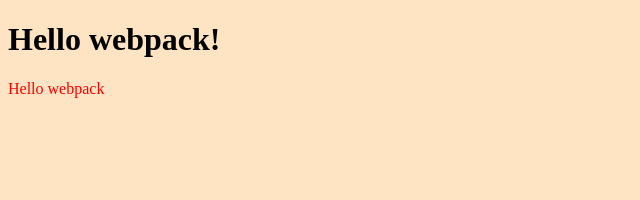
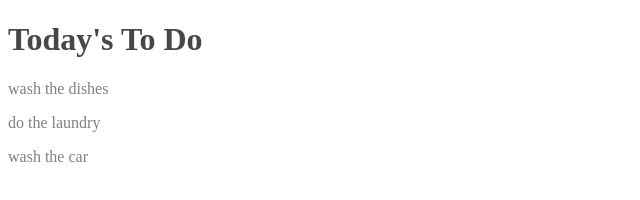
Before and after one commit to Kingstalux/Webpack, a website built with webpack: page webpack-demo/src/index.html in a window 1280 px wide. Shown: the whole page, without its empty margins (0-640 px from the left). Built offline with nearby package versions, Linux system fonts and the light colour scheme.

Commit message:
Add tasks to html file

```diff
--- a/webpack-demo/src/index.html
+++ b/webpack-demo/src/index.html
@@ -3,9 +3,11 @@
 <head>
     <meta charset="UTF-8">
     <meta name="viewport" content="width=device-width, initial-scale=1.0">
-    <title>Wbpack Exercise</title>
+    <title>To Do List</title>
 </head>
 <body>
-    <h1>Hello webpack!</h1>
+    <h1>Today's To Do</h1>
+
+    <div id="list-container" class="list-container"></div>
 </body>
 </html>
--- a/webpack-demo/src/index.js
+++ b/webpack-demo/src/index.js
@@ -1,14 +1,29 @@
-import _ from 'lodash';
+// import _ from 'lodash';
 import './style.css';
 
-function component() {
-  const element = document.createElement('div');
+const tasks = [
+  {
+    description: 'wash the dishes',
+    completed: false,
+    index: 1,
+  },
 
-  // Lodash, now imported by this script
-  element.innerHTML = _.join(['Hello', 'webpack'], ' ');
-  element.classList.add('hello');
+  {
+    description: 'do the laundry',
+    completed: false,
+    index: 2,
+  },
 
-  return element;
-}
+  {
+    description: 'wash the car',
+    completed: false,
+    index: 3,
+  },
+];
 
-document.body.appendChild(component());
+tasks.forEach((element) => {
+  const para = document.createElement('p');
+  para.innerText = element.description;
+  const container = document.getElementById('list-container');
+  container.appendChild(para);
+});
--- a/webpack-demo/src/style.css
+++ b/webpack-demo/src/style.css
@@ -1,7 +1,7 @@
-.hello {
-  color: red;
+p {
+  color: grey;
 }
 
-body {
-  background-color: bisque;
+h1 {
+  color: rgb(73, 70, 70);
 }
```
